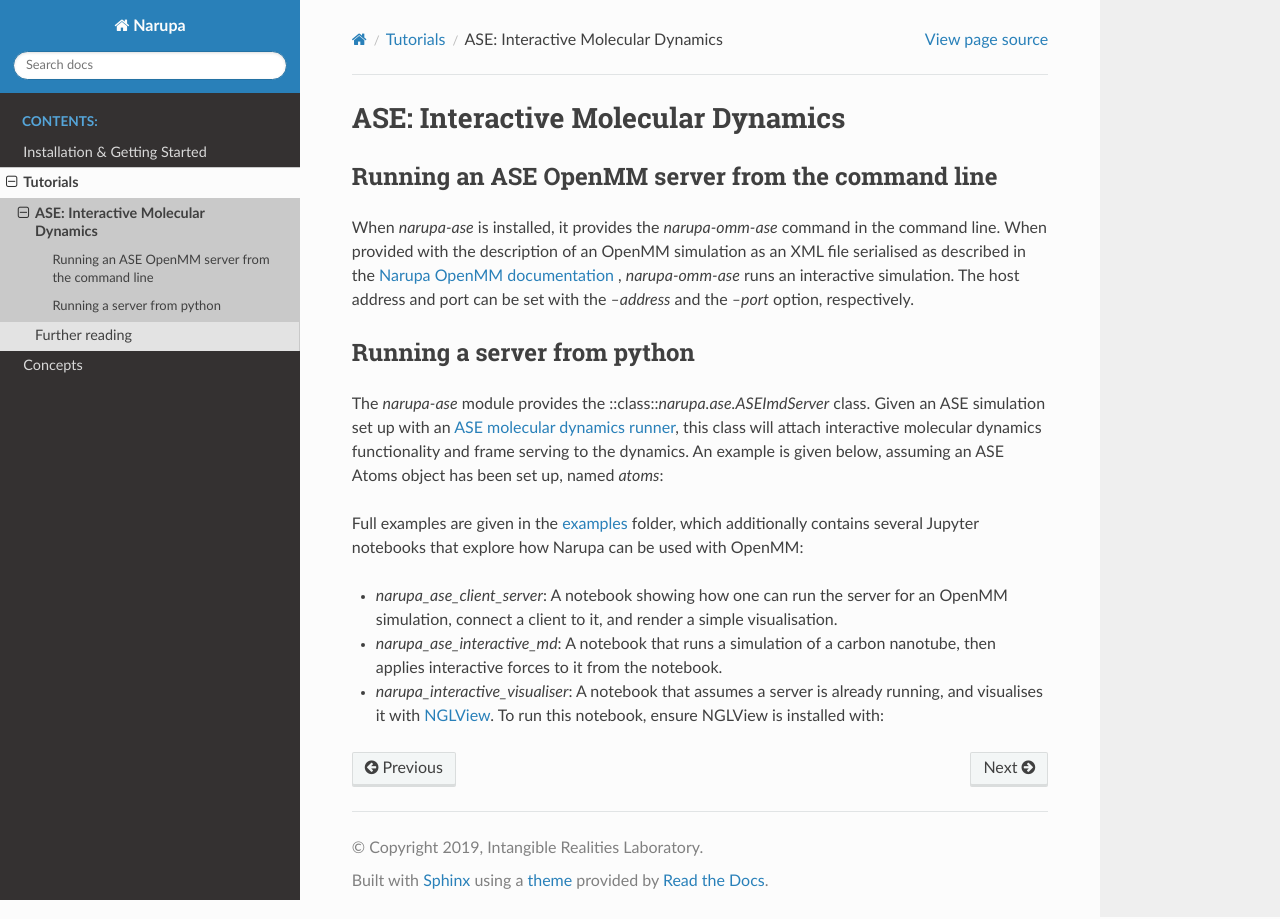
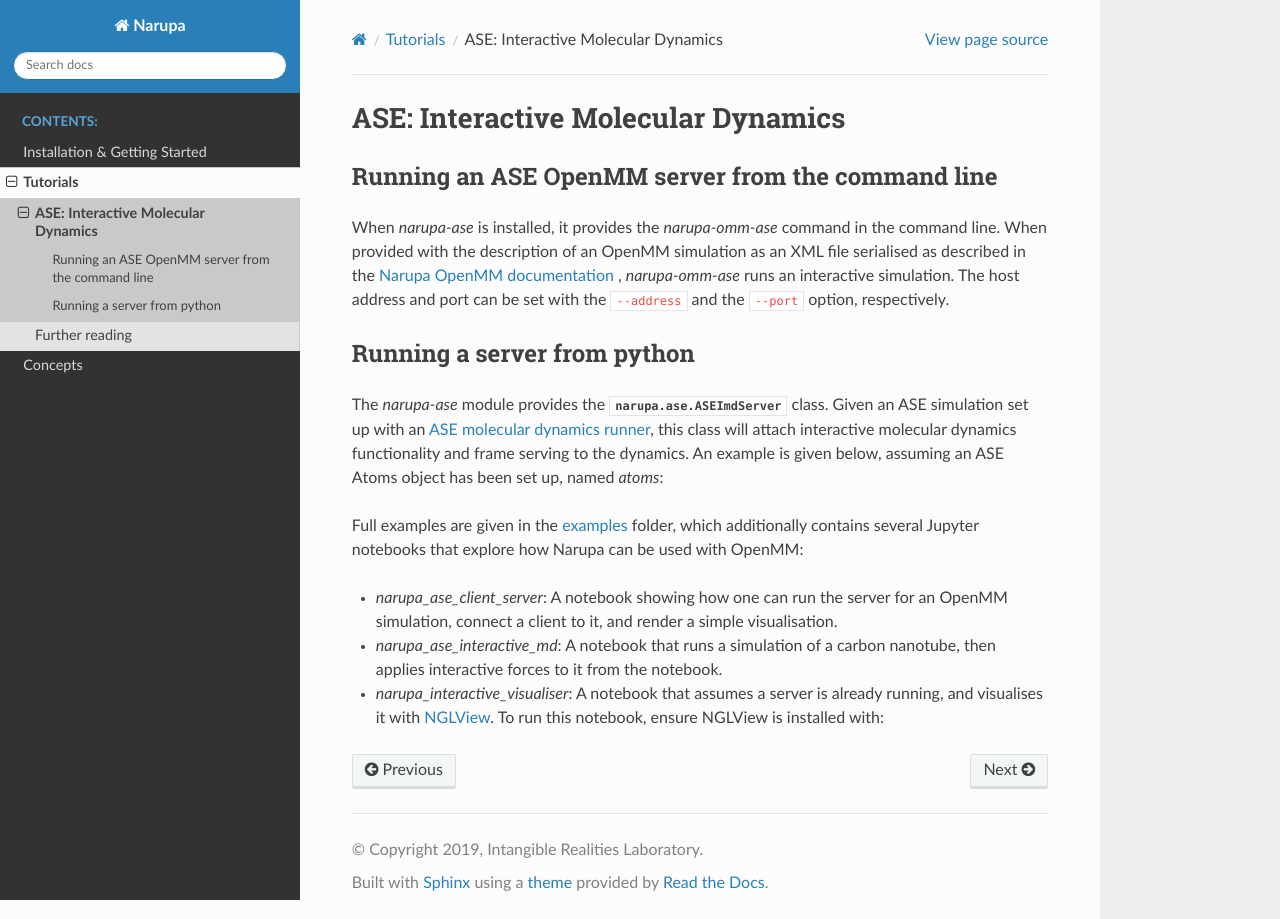
Before and after one commit to IRL2/nanover-docs, a Sphinx documentation site: the page built from source/tutorials/ase.rst, in a window 1280 px wide. Built offline with Sphinx 7.4.7 and the Read the Docs theme 2.0.0, drawn with Linux system fonts in a browser that asks for light colours; pages that are not in the unit, such as notebooks, are missing from menus; the version number could not be read and is left out.

Commit message:
Formatting

```diff
--- a/source/tutorials/ase.rst
+++ b/source/tutorials/ase.rst
@@ -10,14 +10,14 @@ command in the command line. When provided with the description of an
 OpenMM simulation as an XML file serialised as described in the `Narupa OpenMM documentation <https://gitlab.com/intangiblerealities/narupa-protocol/blob/master/python-libraries/narupa-openmm/README.md>`_
 , `narupa-omm-ase` runs an interactive simulation.
 The host address and port can be set with
-the `--address` and the `--port` option, respectively.
+the ``--address`` and the ``--port`` option, respectively.
 
 
 Running a server from python
 ==================================================
 
 The `narupa-ase` module provides the
-::class::`narupa.ase.ASEImdServer` class. Given an ASE simulation set up with an
+:class:`narupa.ase.ASEImdServer` class. Given an ASE simulation set up with an
 `ASE molecular dynamics runner <https://wiki.fysik.dtu.dk/ase/ase/md.html>`_, this class will
 attach interactive molecular dynamics functionality and frame serving to the dynamics.
 An example is given below, assuming an ASE Atoms object has been set up, named `atoms`:
```
